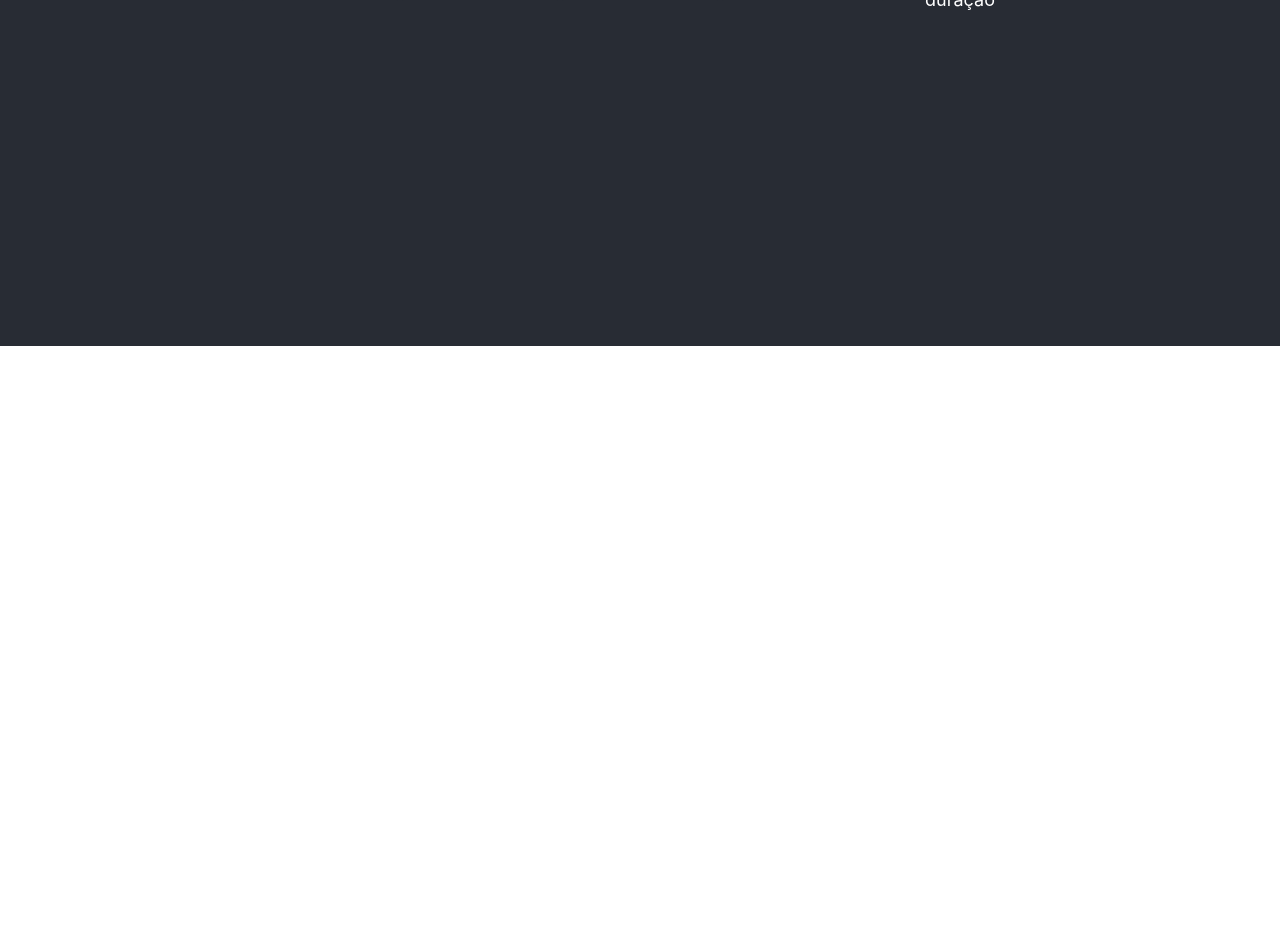
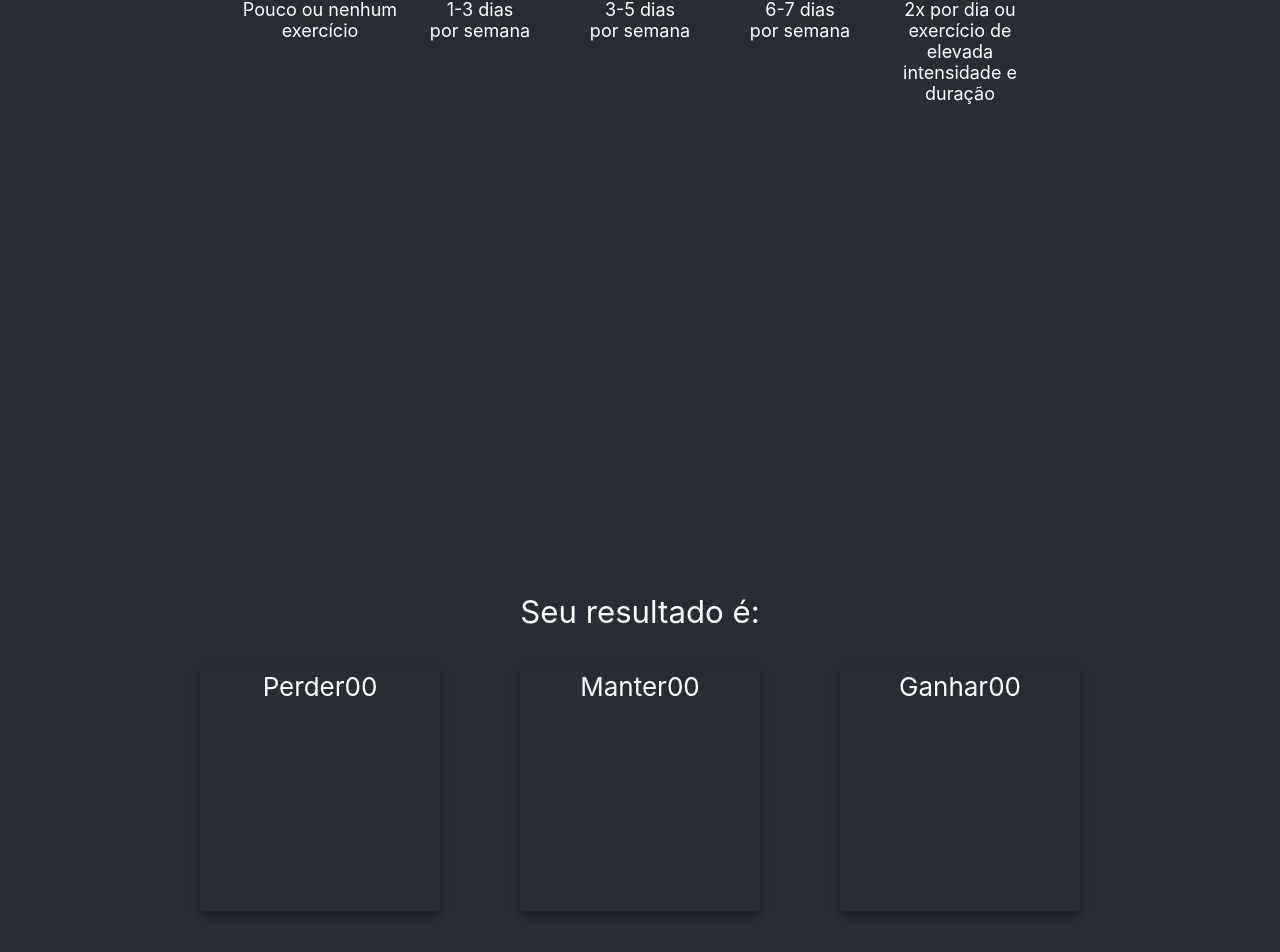
Before and after one commit to jpbonetti/diet-calculator, a React (Create React App) app: page / in a window 1280 px wide. Shown: the part 1262-2214 px from the top of the page. Before the commit the page ends 1608 px from the top, so only its background shows below. Built offline with nearby package versions, Linux system fonts and the light colour scheme.

Commit message:
Created ResultCalculateComponent and adapt App with new component

```diff
--- a/src/App.jsx
+++ b/src/App.jsx
@@ -4,6 +4,7 @@ import ExerciseComponent from './components/Exercise';
 import logo from './images/logo.svg';
 import './App.css';
 import InformationsBarGridComponent from './components/InformationsBarGrid';
+import ResultCalculateComponent from './components/ResultCalculate';
 
 export default function App() {
   const [dietInformations, setDietInformations] = React.useState({
@@ -18,12 +19,19 @@ export default function App() {
   });
 
   const exerciseQuestionsComponent = React.createRef();
+  const resultCalculateComponent = React.createRef();
 
   const handleChangeTmbInformations = (newInformations) => {
     setDietInformations({...dietInformations, tmbInformations: newInformations});
+  };
 
+  const scrollToExerciseQuestions = () => {
     exerciseQuestionsComponent.current.scrollToExerciseQuestion();
-  };
+  }
+
+  const scrollToResultCalculate = () => {
+    resultCalculateComponent.current.scrollToResultCalculate();
+  }
 
   return (
     <form noValidate autoComplete="off">
@@ -37,7 +45,8 @@ export default function App() {
 
               <TmbComponent
                 dietInformations={dietInformations}
-                handleChangeTmbInformations={handleChangeTmbInformations}>
+                handleChangeTmbInformations={handleChangeTmbInformations}
+                scrollToExerciseQuestions={scrollToExerciseQuestions}>
               </TmbComponent>
 
               <InformationsBarGridComponent
@@ -47,8 +56,14 @@ export default function App() {
               <ExerciseComponent
                 ref={exerciseQuestionsComponent}
                 dietInformations={dietInformations}
+                scrollToResultCalculate={scrollToResultCalculate}
                 handleChangeTmbInformations={handleChangeTmbInformations}>
               </ExerciseComponent>
+
+              <ResultCalculateComponent
+                ref={resultCalculateComponent}
+                dietInformations={dietInformations}>
+              </ResultCalculateComponent>
             </header>
           </div>
     </form>
--- a/src/components/Exercise.css
+++ b/src/components/Exercise.css
@@ -16,9 +16,9 @@
     font-size: x-large;
 }
 
-.panel-size {
-    margin-top: 30vh;
-    height: 70vh;
+.exercise-panel-size {
+    margin-top: 40vh;
+    height: 60vh;
 }
 
 .question-button {
--- a/src/components/Exercise.jsx
+++ b/src/components/Exercise.jsx
@@ -54,6 +54,7 @@ export default class ExerciseComponent extends Component {
     }
 
     this.props.handleChangeTmbInformations(this.state.tmbInformations);
+    this.props.scrollToResultCalculate();
   }
 
   resetAllStateButtons() {
@@ -65,13 +66,15 @@ export default class ExerciseComponent extends Component {
 
   scrollToExerciseQuestion() {
     var scrollButtonsGroup = document.getElementById('exercise-buttons-group').offsetTop;
+    scrollButtonsGroup = scrollButtonsGroup - (scrollButtonsGroup * 0.3);
+
     window.scrollTo({ top: scrollButtonsGroup, behavior: 'smooth'});
   }
 
   render() {
 		return (
 			<React.Fragment>
-        <div className="panel-size">
+        <div className="exercise-panel-size">
           <span className="descryption-header">Qual é o seu nível de atividade diária?</span>
 
           <div className="group-buttons">
--- /dev/null
+++ b/src/components/ResultCalculate.css
@@ -0,0 +1,21 @@
+.result-panel-size {
+    margin-top: 30vh;
+    height: 70vh;
+}
+
+.descryption-header {
+    font-size: larger;
+}
+
+.informations-panel {
+    display: flex;
+}
+
+.card-information {
+    width: 30vh;
+    height: 30vh;
+    border-color: #F37361 !important;
+    color: #ffffff !important;
+    background-color: #282C34 !important;
+    margin: 5vh 5vh 5vh 5vh;
+}
--- /dev/null
+++ b/src/components/ResultCalculate.jsx
@@ -0,0 +1,83 @@
+import React, { Component } from 'react';
+import Paper from '@material-ui/core/Paper';
+import ButtonBase from '@material-ui/core/ButtonBase';
+import './ResultCalculate.css';
+
+export default class ResultCalculateComponent extends Component {
+
+  constructor(props) {
+    super(props);
+
+    this.state = {
+      tmbInformations: props.dietInformations.tmbInformations,
+      resultCalculate: {
+        increase: {
+          min: 0,
+          max: 0
+        },
+        decrease: {
+          min: 0,
+          max: 0
+        },
+        keep: {
+          min: 0,
+          max: 0
+        }
+      }
+    };
+
+    this.calculateResults();
+  }
+
+  calculateResults() {
+    if (this.state.tmbInformations.tmbResult) {
+      this.state.resultCalculate.increase.min = this.state.tmbInformations.tmbResult - 100;
+      this.state.resultCalculate.increase.max = this.state.tmbInformations.tmbResult + 100;
+
+      this.state.resultCalculate.decrease.min = this.state.tmbInformations.tmbResult - 200;
+      this.state.resultCalculate.decrease.max = this.state.tmbInformations.tmbResult + 200;
+
+      this.state.resultCalculate.keep.min = this.state.tmbInformations.tmbResult - 300;
+      this.state.resultCalculate.keep.max = this.state.tmbInformations.tmbResult + 300;
+    }
+  }
+
+  scrollToResultCalculate() {
+    var scrollButtonsGroup = document.getElementById('informations-panel').offsetTop;
+    window.scrollTo({ top: scrollButtonsGroup, behavior: 'smooth'});
+  }
+
+  render() {
+		return (
+			<React.Fragment>
+        <div className="result-panel-size">
+          <span className="descryption-header">Seu resultado é:</span>
+
+          <div id="informations-panel" className="informations-panel">
+            <Paper
+              elevation={5}
+              className="card-information">Perder
+
+              {this.state.resultCalculate.increase.min}
+              {this.state.resultCalculate.increase.max}
+            </Paper>
+
+            <Paper
+              elevation={5}
+              className="card-information">Manter
+
+              {this.state.resultCalculate.decrease.min}
+              {this.state.resultCalculate.decrease.max}
+              </Paper>
+            <Paper
+              elevation={5}
+              className="card-information">Ganhar
+
+              {this.state.resultCalculate.keep.min}
+              {this.state.resultCalculate.keep.max}
+              </Paper>
+          </div>
+        </div>
+      </React.Fragment>
+    )};
+}
--- a/src/components/TmbComponent.jsx
+++ b/src/components/TmbComponent.jsx
@@ -66,6 +66,7 @@ export default class TmbComponent extends Component {
     var tmb = this.state.tmbInformations.tmbResult;
     this.state.tmbInformations.exerciseResult = ((tmb * 1.2) - tmb);
     this.props.handleChangeTmbInformations(this.state.tmbInformations);
+    this.props.scrollToExerciseQuestions();
   }
 
   render() {
```
